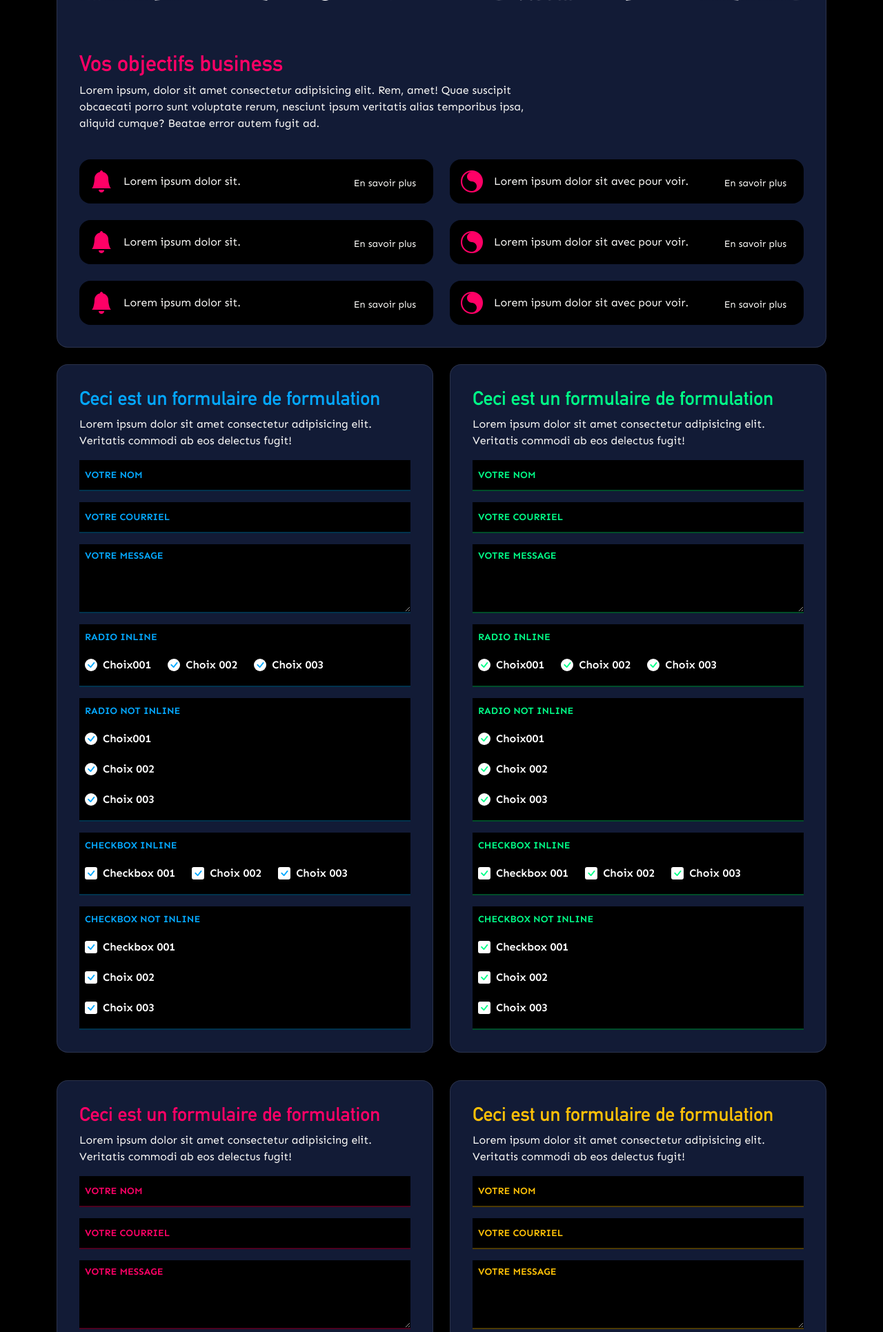
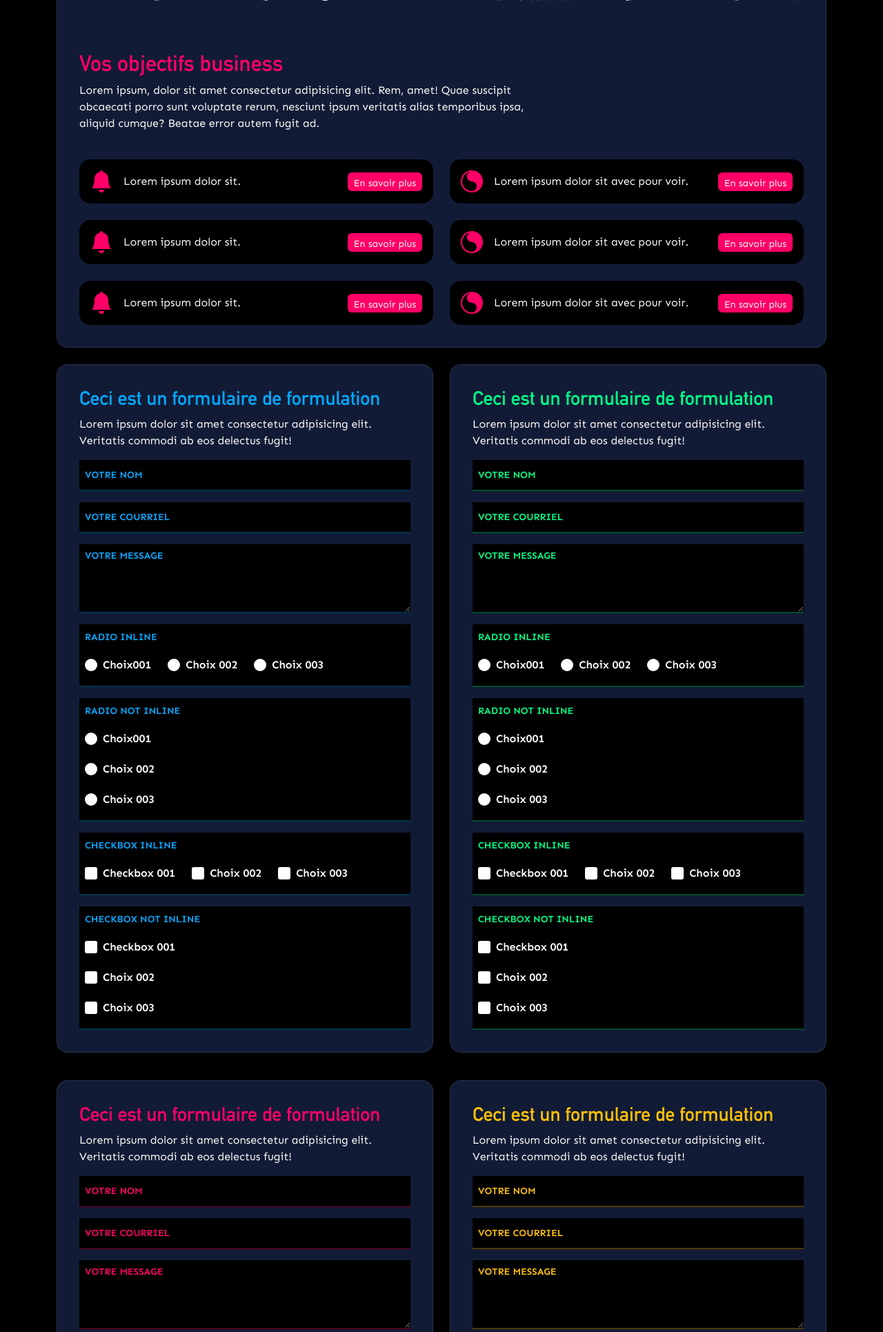
Before and after one commit to ampIntegrator/uptonew, a PHP site: page /sixieme.php in a window 1280 px wide. Shown: the part 397-2328 px from the top of the page at 69% size. Run offline with PHP 8.4, Linux system fonts and the light colour scheme; style sheets or scripts are compiled from the project's sources.

Commit message:
Revert "Remove mixins.scss and eliminate utility classes"
This reverts commit b6de92369122e66cf19cf8b6588390454577db4d.

```diff
--- a/assets/css/main.scss
+++ b/assets/css/main.scss
@@ -10,6 +10,7 @@
 
 // IMPORTS
 @import 'scss/myScss/variables';
+@import 'scss/myScss/mixins';
 @import 'scss/myScss/utilities';
 @import 'scss/myScss/icons';
 @import 'scss/bootstrap/bootstrap';
--- a/assets/css/scss/myScss/_accordion.scss
+++ b/assets/css/scss/myScss/_accordion.scss
@@ -31,13 +31,13 @@
         &.color#{$name} {
 
             // Border sur tous les headers sauf le premier
-            .accordion-item:not(:first-child) .accordion-header {
+            .accordion-item:not(:first-child) .borderColorToAdjust {
                 border-top: 1px solid rgba($color, 0.4);
             }
 
             // Accordion FERMÉ : titre et icône en couleur
             .accordion-button.collapsed {
-                span, i {
+                .textToAdjust {
                     color: $color !important;
                     transition: $trans;
                 }
@@ -48,12 +48,12 @@
                 background-color: $color !important;
                 transition: $trans;
 
-                span, i {
+                .textToAdjust {
                     color: $white !important;
                     transition: $trans;
                 }
 
-                i {
+                i.textToAdjust {
                     transform: translateY(-50%) rotate(180deg);
                 }
             }
@@ -64,7 +64,7 @@
     &.colorSuccess,
     &.colorWarning {
         .accordion-button:not(.collapsed) {
-            span, i {
+            .textToAdjust {
                 color: $dark !important;
             }
         }
--- a/assets/css/scss/myScss/_blog.scss
+++ b/assets/css/scss/myScss/_blog.scss
@@ -104,22 +104,10 @@
     }
 }
 
-// Variantes de couleur pour .blogPost
 .blogPost,
-.blogPost.light {
-    @each $name, $color in $theme-colors {
-        &.color#{$name} {
-            // Titre du blog prend la couleur
-            .postBlogTitle {
-                color: $color !important;
-            }
-
-            // Lien "Voir plus" prend la couleur
-            .voirPlus {
-                color: $color !important;
-            }
-        }
-    }
+.blogPost.light{
+    // Utilisation de la map globale
+    @include color-variants-simple($theme-colors);
 }
 
 .summaryBox{
--- a/assets/css/scss/myScss/_box.scss
+++ b/assets/css/scss/myScss/_box.scss
@@ -81,25 +81,8 @@
 
 .infraBox,
 .box {
-    // Variantes de couleur
-    @each $name, $color in $theme-colors {
-        &.color#{$name} {
-            // Titres prennent la couleur
-            h2, h3 {
-                color: $color !important;
-            }
-
-            // Icônes prennent la couleur
-            i {
-                color: $color !important;
-            }
-
-            // Séparateurs prennent la couleur en background
-            .separator {
-                background-color: $color !important;
-            }
-        }
-    }
+    // Utilisation de la map globale
+    @include color-variants-simple($theme-colors);
 }
 
 .infraBox {
@@ -109,8 +92,11 @@
     > *:last-child{
         margin-bottom: 0 !important;
         padding-bottom: 0 !important;
+
     }
 }
+
+
 
 .box{
     // Variantes de couleur pour les tickets avec hover effect
@@ -119,26 +105,26 @@
 
             &:hover{
                 background-color: $color !important;
-
-                // Tous les éléments en blanc au hover
-                * {
+                .textToAdjust {
                     color: $white !important;
                 }
 
-                // Bouton inverse
+                .bgToAdjust {
+                    background-color: $white !important;
+                }
                 .btn{
-                    background-color: $white !important;
-                    color: $color !important;
+                    color: $color !important
                 }
+
             }
         }
     }
 }
-
 .ticket{
     cursor: pointer;
 }
-
+.textToAdjust,
+.bgToAdjust,
 .box,
 .ticket{
     transition: $trans;
--- a/assets/css/scss/myScss/_form.scss
+++ b/assets/css/scss/myScss/_form.scss
@@ -156,28 +156,19 @@ form {
     @each $name, $color in $theme-colors {
     &.color#{$name} {
 
-            // Titre de formulaire prend la couleur
-            h3, .formTitle {
+        // Texte à ajuster
+        .textToAdjust {
             color: $color !important;
             transition: $trans;
         }
 
-            // Labels de radio/checkbox prennent la couleur
-            .inputRadioBox > span,
-            .inputCheckBox > span {
+        // Placeholder à ajuster
+        .placeholderToAdjust::placeholder {
             color: $color !important;
         }
 
-            // Placeholder prend la couleur
-            input::placeholder,
-            textarea::placeholder {
-                color: $color !important;
-            }
-
-            // Bordures des fieldsets et inputs radio/checkbox
-            fieldset,
-            .inputRadioBox,
-            .inputCheckBox {
+        // Border à ajuster
+        .borderColorToAdjust {
             border-color: rgba($color, 0.3) !important;
 
             &:focus-within {
@@ -185,7 +176,8 @@ form {
             }
         }
 
-            fieldset {
+        fieldset.borderColorToAdjust {
+
             input:not([type="radio"]):not([type="checkbox"]),
             textarea {
                 border-bottom-color: rgba($color, 0.3);
@@ -200,7 +192,7 @@ form {
         // SEULEMENT quand checked : le background devient coloré
         input:checked+label.checkableLabel {
             i {
-                    background-color: $color !important;
+                background-color: $color !important; // Couleur seulement si checked
                 color: $white !important;
             }
 
--- /dev/null
+++ b/assets/css/scss/myScss/_mixins.scss
@@ -0,0 +1,33 @@
+// Mixin pour générer des variantes de couleur simples (textToAdjust, bgToAdjust)
+@mixin color-variants-simple($colors: $theme-colors) {
+    @each $name, $color in $colors {
+        &.color#{$name} {
+            .textToAdjust {
+                color: $color !important;
+            }
+
+            .bgToAdjust {
+                background-color: $color !important;
+            }
+        }
+    }
+}
+
+// Mixin pour générer des variantes de couleur avec border
+@mixin color-variants-with-border($colors: $theme-colors) {
+    @each $name, $color in $colors {
+        &.color#{$name} {
+            .textToAdjust {
+                color: $color !important;
+            }
+
+            .bgToAdjust {
+                background-color: $color !important;
+            }
+
+            .borderColorToAdjust {
+                border-color: $color !important;
+            }
+        }
+    }
+}
--- a/assets/css/scss/myScss/_tabs.scss
+++ b/assets/css/scss/myScss/_tabs.scss
@@ -42,22 +42,31 @@
         &.color#{$name} {
             .nav {
                 // Tabs non actifs : texte en couleur
-                .nav-link:not(.active) {
+                .nav-link:not(.active) .textToAdjust,
+                .nav-link.textToAdjust:not(.active) {
                     color: $color !important;
                     transition: $trans;
                 }
 
                 // Tabs actifs : background en couleur, texte en blanc
                 .nav-link.active {
-                    background-color: $color !important;
-                    color: $white !important;
-                    transition: $trans;
+                    &.bgToAdjust {
+                        background-color: $color !important;
+                        transition: $trans;
+                    }
+
+                    &.textToAdjust {
+                        color: $white !important;
+                        transition: $trans;
+                    }
                 }
 
                 // Border entre les items
-                .nav-item:not(:first-child) {
-                    border-left: 1px solid rgba($color, 0.4);
-                    transition: $trans;
+                .nav-item.borderColorToAdjust {
+                    &:not(:first-child) {
+                        border-left: 1px solid rgba($color, 0.4);
+                        transition: $trans;
+                    }
                 }
             }
         }
@@ -67,7 +76,7 @@
     &.colorSuccess,
     &.colorWarning {
         .nav {
-            .nav-link.active {
+            .nav-link.active.textToAdjust {
                 color: $dark !important;
             }
         }
```
Lines whose indentation alone changed are shown as unchanged.
